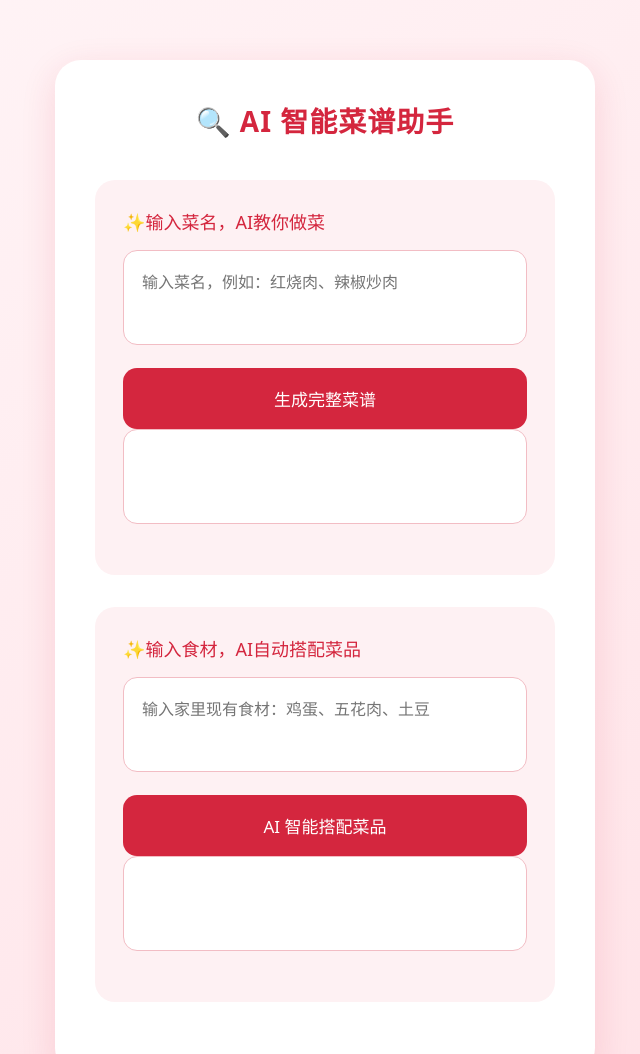
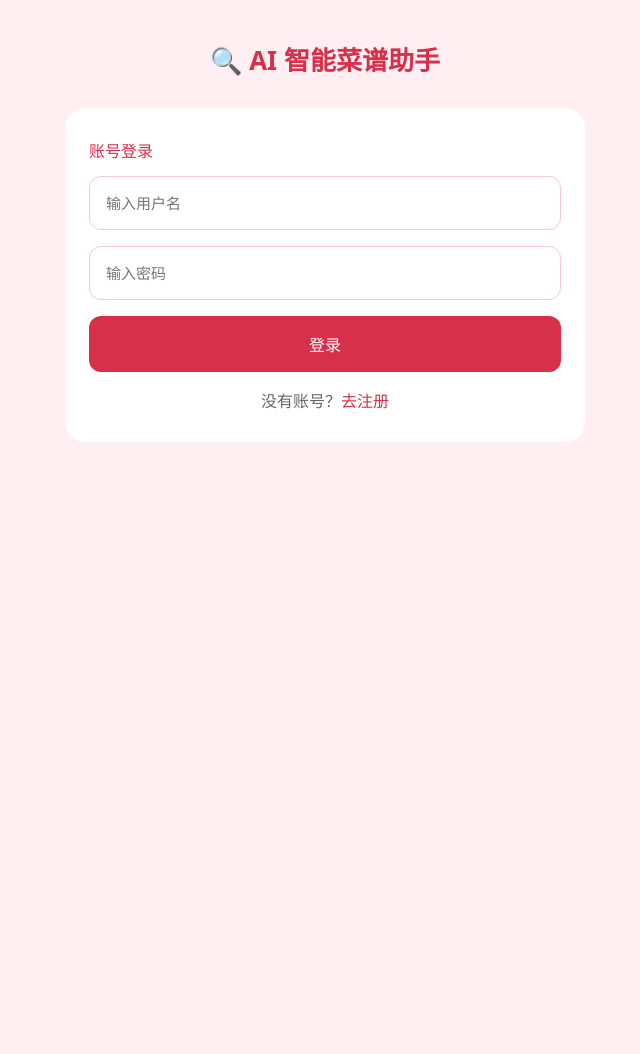
Before and after one commit to wang-limin/wuyanzu, a website: page index.html in a window 1280 px wide. Shown: the top 1054 px of the page, without its empty margins (315-955 px from the left). After the commit the page ends 800 px from the top, so only its background shows below. Drawn offline with Linux system fonts and the light colour scheme.

Commit message:
Update index.html

```diff
--- a/index.html
+++ b/index.html
@@ -5,164 +5,257 @@
 <meta name="viewport" content="width=device-width, initial-scale=1.0">
 <title>AI智能菜谱助手</title>
 <style>
-        * {
-            box-sizing: border-box;
-            margin: 0;
-            padding: 0;
-            font-family: "Microsoft YaHei", system-ui, -apple-system, sans-serif;
+*{
+    margin:0;
+    padding:0;
+    box-sizing:border-box;
+    font-family:system-ui,"Microsoft YaHei";
 }
-        body {
-            background: linear-gradient(145deg, #fff5f7, #ffe1e6);
-            padding: 60px 16px;
-            min-height: 100vh;
+body{
+    background:#ffeef2;
+    padding:40px 16px;
+    min-height:100vh;
 }
-        .wrap {
-            max-width: 540px;
-            margin: 0 auto;
-            background: #ffffff;
-            padding: 40px;
-            border-radius: 26px;
-            box-shadow: 0 10px 35px rgba(212, 38, 62, 0.14);
+.container{
+    max-width:520px;
+    margin:0 auto;
 }
-        h1 {
-            text-align: center;
-            color: #d4263e;
-            font-size: 28px;
-            margin-bottom: 40px;
-            letter-spacing: 1px;
+.card{
+    background:#fff;
+    border-radius:20px;
+    padding:30px 24px;
+    margin-bottom:24px;
 }
-        .box {
-            background: #fef1f3;
-            border-radius: 20px;
-            padding: 28px;
-            margin-bottom: 32px;
+.title-main{
+    text-align:center;
+    color:#d6304a;
+    font-size:26px;
+    margin-bottom:30px;
 }
-        .label {
-            color: #d4263e;
-            font-size: 18px;
-            font-weight: 500;
-            margin-bottom: 16px;
-            display: block;
+.sub-title{
+    color:#d6304a;
+    font-size:16px;
+    margin-bottom:14px;
 }
-        textarea {
-            width: 100%;
-            border: 1px solid #f2bdc4;
-            border-radius: 14px;
-            padding: 18px;
-            font-size: 16px;
-            min-height: 95px;
-            background: #fff;
-            resize: none;
-            margin-bottom: 18px;
-            transition: all 0.24s ease;
+input,textarea{
+    width:100%;
+    border:1px solid #f8c8d2;
+    border-radius:12px;
+    padding:16px;
+    font-size:15px;
+    background:#fff;
+    margin-bottom:16px;
 }
-        textarea:focus {
-            outline: none;
-            border-color: #d4263e;
-            box-shadow: 0 0 0 3px rgba(212, 38, 62, 0.1);
+textarea{
+    min-height:120px;
+    resize:none;
 }
-        button {
-            width: 100%;
-            padding: 18px;
-            border: none;
-            border-radius: 14px;
-            background: #d4263e;
-            color: #fff;
-            font-size: 17px;
-            font-weight: 500;
-            cursor: pointer;
-            transition: all 0.24s ease;
+input:focus,textarea:focus{
+    outline:none;
+    border-color:#d6304a;
 }
-        button:hover:not(:disabled) {
-            background: #b61f33;
-            transform: translateY(-3px);
-            box-shadow: 0 6px 16px rgba(212, 38, 62, 0.28);
+.btn-red{
+    width:100%;
+    padding:16px;
+    border:none;
+    border-radius:12px;
+    background:#d6304a;
+    color:#fff;
+    font-size:16px;
+    cursor:pointer;
 }
-        button:active:not(:disabled) {
-            transform: translateY(0);
+.btn-red:disabled{
+    background:#e88899;
+    cursor:not-allowed;
 }
-        button:disabled {
-            background: #d6a3ab;
-            cursor: not-allowed;
-            transform: none;
-            box-shadow: none;
+.btn-small{
+    width:auto;
+    padding:8px 16px;
+    background:#999;
+    margin:6px;
+}
+.switch-row{
+    display:flex;
+    gap:8px;
+    justify-content:center;
+    margin:16px 0;
+}
+.switch-tip{
+    text-align:center;
+    margin-top:16px;
+    color:#666;
+}
+.switch-tip span{
+    color:#d6304a;
+    cursor:pointer;
+}
+.page{
+    display:none;
+}
+.page.active{
+    display:block;
 }
 </style>
 </head>
 <body>
-<div class="wrap">
-    <h1>🔍 AI 智能菜谱助手</h1>
-
-    <div class="box">
-        <span class="label">✨输入菜名，AI教你做菜</span>
-        <textarea id="dishInput" placeholder="输入菜名，例如：红烧肉、辣椒炒肉"></textarea>
-        <button id="btn1" onclick="getDish()">生成完整菜谱</button>
-        <textarea id="res1" readonly></textarea>
+<div class="container">
+    <!-- 界面1：登录 -->
+    <div id="pageLogin" class="page active">
+        <h1 class="title-main">🔍 AI 智能菜谱助手</h1>
+        <div class="card">
+            <div class="sub-title">账号登录</div>
+            <input type="text" id="loginUser" placeholder="输入用户名">
+            <input type="password" id="loginPwd" placeholder="输入密码">
+            <button class="btn-red" onclick="login()">登录</button>
+            <div class="switch-tip">没有账号？<span onclick="showPage('register')">去注册</span></div>
+        </div>
     </div>
 
-    <div class="box">
-        <span class="label">✨输入食材，AI自动搭配菜品</span>
+    <!-- 界面2：注册 -->
+    <div id="pageRegister" class="page">
+        <h1 class="title-main">🔍 AI 智能菜谱助手</h1>
+        <div class="card">
+            <div class="sub-title">新用户注册</div>
+            <input type="text" id="regUser" placeholder="设置用户名">
+            <input type="password" id="regPwd" placeholder="设置密码">
+            <input type="password" id="regPwd2" placeholder="确认密码">
+            <button class="btn-red" onclick="register()">完成注册</button>
+            <div class="switch-tip">已有账号？<span onclick="showPage('login')">去登录</span></div>
+        </div>
+    </div>
+
+    <!-- 界面3：菜名生成菜谱 -->
+    <div id="pageDish" class="page">
+        <div class="switch-row">
+            <button class="btn-red btn-small" onclick="showPage('dish')">菜名做菜</button>
+            <button class="btn-red btn-small" onclick="showPage('material')">食材搭配</button>
+            <button class="btn-red btn-small" onclick="logout()">退出</button>
+        </div>
+        <h1 class="title-main">🔍 AI 智能菜谱助手</h1>
+        <div class="card">
+            <div class="sub-title">✨输入菜名，AI教你做菜</div>
+            <textarea id="dishInput" placeholder="输入菜名，例如：红烧肉、辣椒炒肉"></textarea>
+            <button class="btn-red" id="btnDish" onclick="genDish()">生成完整菜谱</button>
+            <textarea id="dishResult" readonly placeholder="菜谱内容会展示在这里..."></textarea>
+        </div>
+    </div>
+
+    <!-- 界面4：食材搭配菜品 -->
+    <div id="pageMaterial" class="page">
+        <div class="switch-row">
+            <button class="btn-red btn-small" onclick="showPage('dish')">菜名做菜</button>
+            <button class="btn-red btn-small" onclick="showPage('material')">食材搭配</button>
+            <button class="btn-red btn-small" onclick="logout()">退出</button>
+        </div>
+        <h1 class="title-main">🔍 AI 智能菜谱助手</h1>
+        <div class="card">
+            <div class="sub-title">✨输入食材，AI自动搭配菜品</div>
             <textarea id="matInput" placeholder="输入家里现有食材：鸡蛋、五花肉、土豆"></textarea>
-        <button id="btn2" onclick="getMatch()">AI 智能搭配菜品</button>
-        <textarea id="res2" readonly></textarea>
+            <button class="btn-red" id="btnMat" onclick="genMat()">AI智能搭配菜品</button>
+            <textarea id="matResult" readonly placeholder="搭配结果会展示在这里..."></textarea>
+        </div>
     </div>
 </div>
 
 <script>
-const BACKEND_URL = "https://wuyanzu-production-84fa.up.railway.app/api/getRecipe";
+const BASE_API = "https://wuyanzu-production-84fa.up.railway.app/api";
+// 全部页面容器
+const pageLogin = document.getElementById("pageLogin");
+const pageRegister = document.getElementById("pageRegister");
+const pageDish = document.getElementById("pageDish");
+const pageMaterial = document.getElementById("pageMaterial");
 
-async function getDish() {
+// 切换页面
+function showPage(type) {
+    pageLogin.classList.remove("active");
+    pageRegister.classList.remove("active");
+    pageDish.classList.remove("active");
+    pageMaterial.classList.remove("active");
+    switch(type) {
+        case "login": pageLogin.classList.add("active"); break;
+        case "register": pageRegister.classList.add("active"); break;
+        case "dish": pageDish.classList.add("active"); break;
+        case "material": pageMaterial.classList.add("active"); break;
+    }
+}
+
+// 初始化登录状态
+window.onload = function() {
+    const loginState = localStorage.getItem("isLogin");
+    if(loginState === "true") showPage("dish");
+}
+
+// 注册
+function register() {
+    const user = document.getElementById("regUser").value.trim();
+    const pwd = document.getElementById("regPwd").value.trim();
+    const pwd2 = document.getElementById("regPwd2").value.trim();
+    if(!user || !pwd || !pwd2) return alert("所有输入框不能为空");
+    if(pwd !== pwd2) return alert("两次密码不一致");
+    localStorage.setItem("acc_"+user, pwd);
+    alert("注册成功，请登录");
+    showPage("login");
+}
+
+// 登录
+function login() {
+    const user = document.getElementById("loginUser").value.trim();
+    const pwd = document.getElementById("loginPwd").value.trim();
+    const savePwd = localStorage.getItem("acc_"+user);
+    if(!user || !pwd) return alert("请填写账号密码");
+    if(savePwd !== pwd) return alert("账号或密码错误");
+    localStorage.setItem("isLogin", "true");
+    alert("登录成功");
+    showPage("dish");
+}
+
+// 退出登录
+function logout() {
+    localStorage.removeItem("isLogin");
+    alert("已退出登录");
+    showPage("login");
+}
+
+// 根据菜名生成菜谱
+async function genDish() {
     const name = document.getElementById("dishInput").value.trim();
-    if (!name) {
-        alert("请输入菜名");
-        return;
-    }
-    const btn = document.getElementById("btn1");
-    const out = document.getElementById("res1");
+    const btn = document.getElementById("btnDish");
+    const resBox = document.getElementById("dishResult");
+    if(!name) return alert("请输入菜名");
     btn.disabled = true;
-    out.value = "AI 正在生成详细菜谱，请稍候...";
+    resBox.value = "AI正在生成菜谱...";
     try {
-        const res = await fetch(BACKEND_URL, {
-            method: "POST",
-            headers: {"Content-Type":"application/json"},
-            body: JSON.stringify({prompt:`你是专业家常菜厨师，详细讲解【${name}】完整做法，分四点清晰输出：1菜品简介 2食材分量 3详细步骤 4烹饪小贴士，文字简洁易懂。`})
+        const resp = await fetch(`${BASE_API}/getRecipe`, {
+            method:"POST",
+            headers:{"Content-Type":"application/json"},
+            body:JSON.stringify({prompt:`你是专业家常菜厨师，详细讲解【${name}】完整做法，分四点输出：1菜品简介 2食材分量 3分步操作 4烹饪小贴士，语言简洁易懂。`})
         });
-        const data = await res.json();
-        if(data.success){
-            out.value = data.data;
-        }else{
-            out.value = "生成失败：" + (data.msg || "未知错误");
-        }
-    }catch(e){
-        out.value = "无法连接后端，请稍后重试";
+        const data = await resp.json();
+        resBox.value = data.success ? data.data : data.msg;
+    } catch(err) {
+        resBox.value = "网络请求失败，请稍后重试";
     }
     btn.disabled = false;
 }
 
-async function getMatch() {
-    const mat = document.getElementById("matInput").value.trim();
-    if (!mat) {
-        alert("请输入现有的食材");
-        return;
-    }
-    const btn = document.getElementById("btn2");
-    const out = document.getElementById("res2");
+// 根据食材搭配菜品
+async function genMat() {
+    const food = document.getElementById("matInput").value.trim();
+    const btn = document.getElementById("btnMat");
+    const resBox = document.getElementById("matResult");
+    if(!food) return alert("请输入食材");
     btn.disabled = true;
-    out.value = "AI 正在搭配家常菜，请稍候...";
+    resBox.value = "AI正在搭配菜品...";
     try {
-        const res = await fetch(BACKEND_URL, {
-            method: "POST",
-            headers: {"Content-Type":"application/json"},
-            body: JSON.stringify({prompt:`现有食材：${mat}，推荐3道简单家常菜，附带完整详细做法。`})
+        const resp = await fetch(`${BASE_API}/getRecipe`, {
+            method:"POST",
+            headers:{"Content-Type":"application/json"},
+            body:JSON.stringify({prompt:`现有食材：${food}，推荐3道简单家常菜，附带完整详细做法。`})
         });
-        const data = await res.json();
-        if(data.success){
-            out.value = data.data;
-        }else{
-            out.value = "生成失败：" + (data.msg || "未知错误");
-        }
-    }catch(e){
-        out.value = "无法连接后端，请稍后重试";
+        const data = await resp.json();
+        resBox.value = data.success ? data.data : data.msg;
+    } catch(err) {
+        resBox.value = "网络请求失败，请稍后重试";
     }
     btn.disabled = false;
 }
```
Lines whose indentation alone changed are shown as unchanged.
